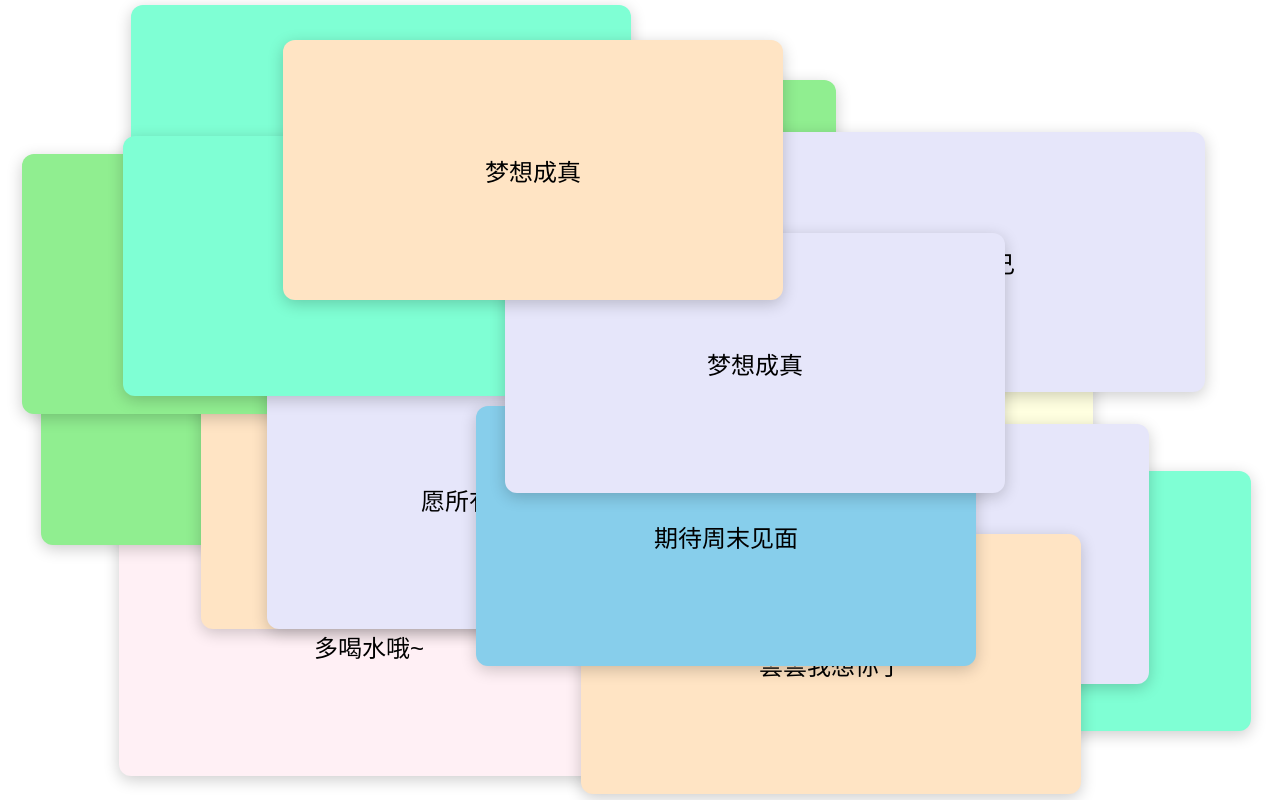
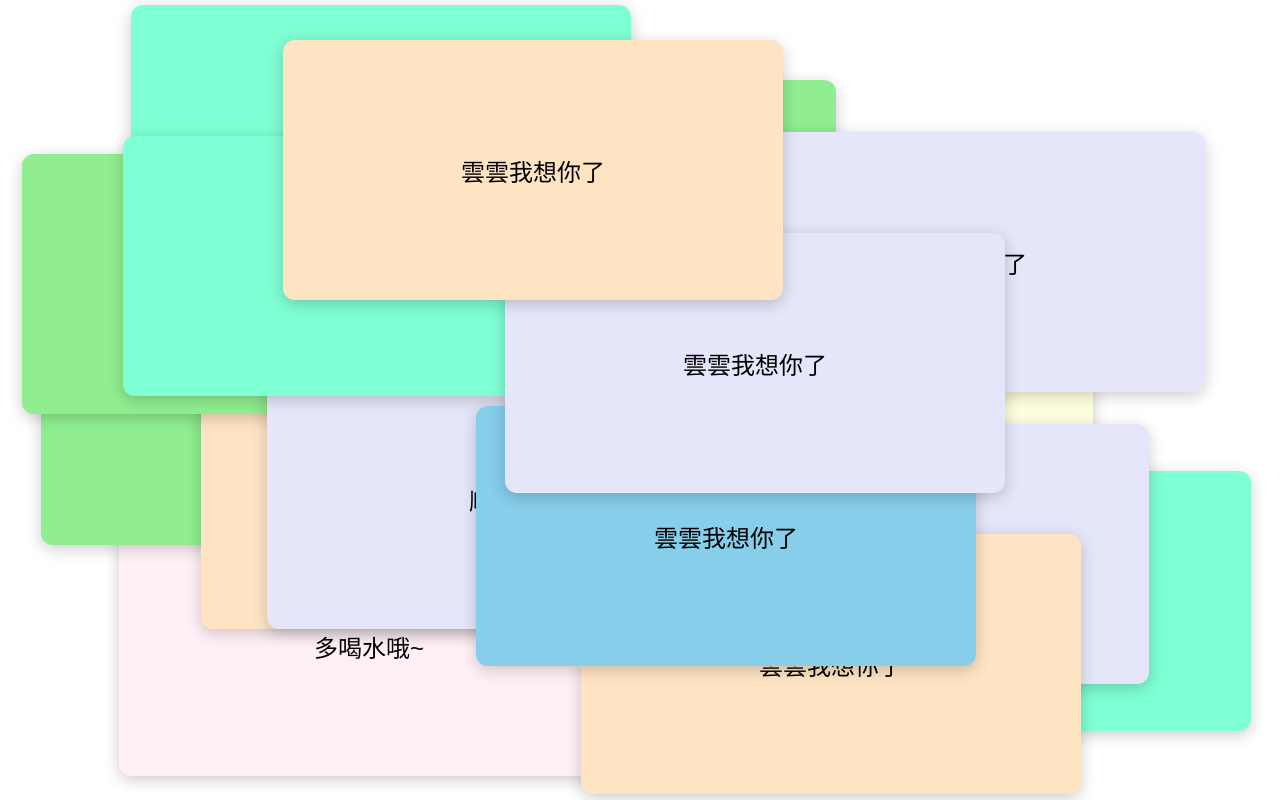
Before and after one commit to HYQ134811/huangying.github.io, a plain HTML site: page index.html in a window 1280 px wide. Drawn offline with Linux system fonts and the light colour scheme.

Commit message:
Update index.html

```diff
--- a/index.html
+++ b/index.html
@@ -34,11 +34,11 @@
 
         // 温馨提示文字数组
         const tips = [
-            '多喝水哦~', '保持微笑呀', '每天都要元气满满',
-            '记得吃饭', '保持好心情', '好好爱自己', '雲雲我想你了',
+             '多喝水哦~', '保持微笑呀', '每天都要元气满满',
+            '记得吃饭', '保持好心情', '好好爱自己', '雲雲我想你了','雲雲我想你了','雲雲我想你了','雲雲我想你了','雲雲我想你了','雲雲我想你了',
             '梦想成真', '期待周末见面', '金榜题名',
-            '顺顺利利', '早点休息', '愿所有烦恼都消失',
-            '别熬夜', '今天也要开开心心啊', '天冷了,多穿衣服'
+            '顺顺利利', '爱你宝宝', '愿所有烦恼都消失',
+            '我爱你老婆', '今天也要开开心心啊', '天冷了,多穿衣服'
         ];
 
         // 背景颜色数组
```
